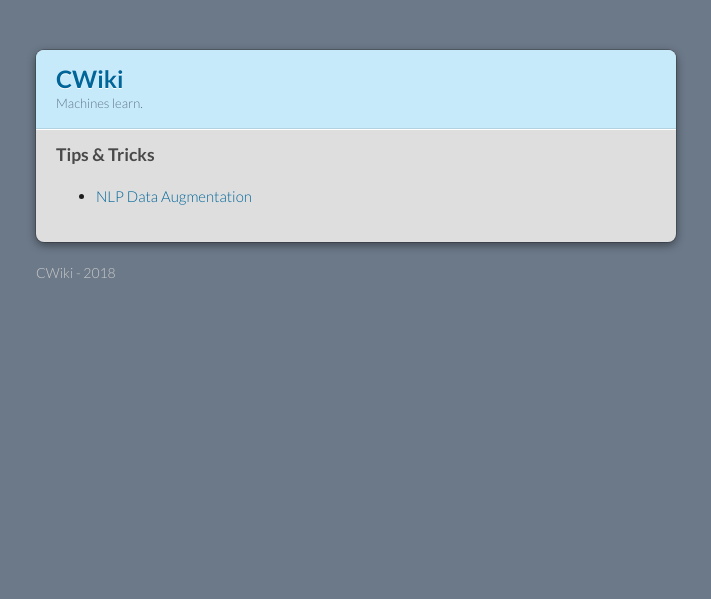
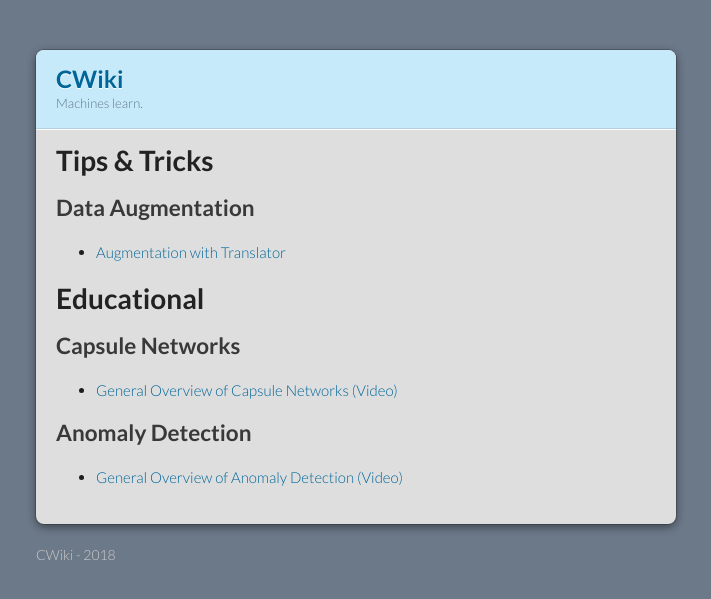
Before and after one commit to burakyldrm/pythoniancultist.github.io, a Jekyll site: the page built from index.md, in a window 1280 px wide. Shown: the top 599 px of the page, without its empty margins (284-995 px from the left). Built offline with Jekyll 4.4.1, drawn with Linux system fonts in a browser that asks for light colours; our own code applies the rules of GitHub Pages for plain Markdown files.

Commit message:
Educational section

```diff
--- a/index.md
+++ b/index.md
@@ -2,6 +2,15 @@
 layout: default
 ---
 
-### Tips & Tricks
+# Tips & Tricks
 
-*   [NLP Data Augmentation](data_augmentation.md)
+## Data Augmentation
+*   [Augmentation with Translator](data_augmentation.md)
+
+# Educational
+
+## Capsule Networks
+*   [General Overview of Capsule Networks (Video)](https://www.youtube.com/watch?v=pPN8d0E3900)
+
+## Anomaly Detection
+*   [General Overview of Anomaly Detection (Video)](https://www.youtube.com/watch?v=7dHyNPE9sgg)
```
